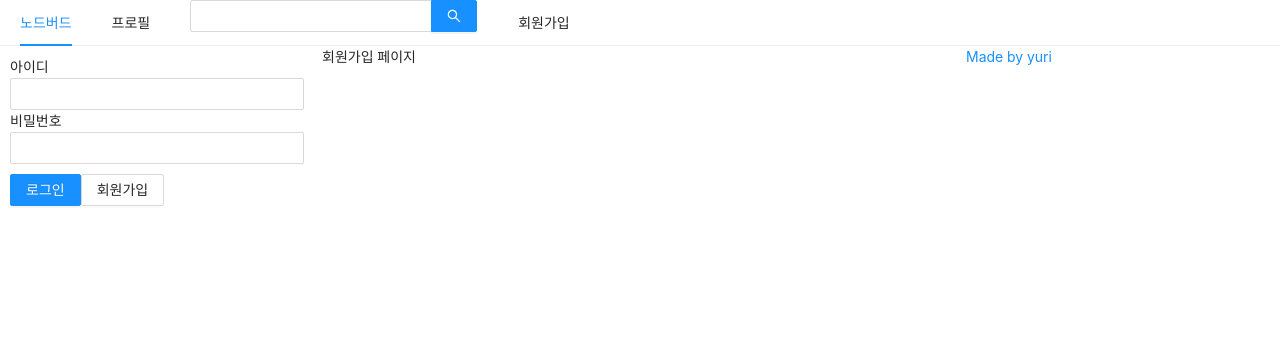
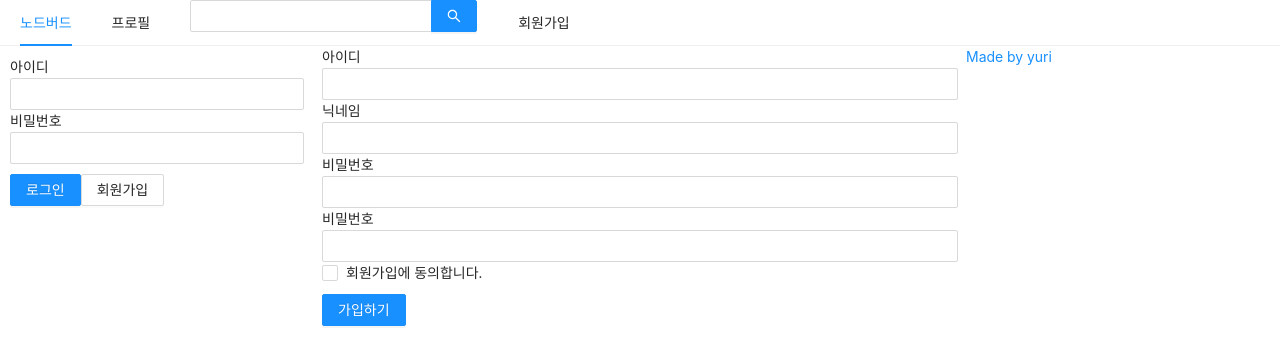
Before and after one commit to leyuri/react-nodebird, a Next.js app in the folder front/: page /signup in a window 1280 px wide. Shown: the top 364 px of the page. Built offline with nearby package versions, Linux system fonts and the light colour scheme.

Commit message:
Add : signup page

```diff
--- a/front/components/LoginForm.js
+++ b/front/components/LoginForm.js
@@ -5,6 +5,8 @@
 import 'antd/dist/antd.css'
 import Link from 'next/link'
 import styled from 'styled-components'
+import PropTypes from 'prop-types';
+import useInput from '../hooks/useInput';
 
 const ButtonWrapper = styled.div`
   margin-top: 10px;
@@ -16,16 +18,8 @@
 
 const LoginForm = ({ setIsLoggedIn }) => {
 
-    const [id, setId] = useState('');
-    const [password, setPassword] = useState('')
-
-    const onChangeId = useCallback((e) => {
-        setId(e.target.value);
-    },[])
-
-    const onChangePassword = useCallback((e) => {
-        setPassword(e.target.value);
-    }, [])
+    const [id, onChangeId] = useInput('');
+    const [password, onChangePassword] = useState('')
 
     const onSubmitForm = useCallback(() => {
         console.log({
@@ -63,4 +57,8 @@
     )
 }
 
+LoginForm.propTypes = {
+    setIsLoggedIn: PropTypes.func.isRequired
+}
+
 export default LoginForm
--- /dev/null
+++ b/front/hooks/useinput.js
@@ -0,0 +1,9 @@
+import { useState, useCallback } from 'react';
+
+export default (initialValue = null) => {
+    const [value, setValue] = useState(initialValue);
+    const handler = useCallback((e) => {
+        setValue(e.target.value)
+    }, [])
+    return [value, handler]
+}
--- a/front/pages/signup.js
+++ b/front/pages/signup.js
@@ -1,8 +1,46 @@
-import React from 'react'
+import React, {useState, useCallback} from 'react'
 import AppLayout from '../components/AppLayout';
 import Head from 'next/head'
+import {
+    Input, Form, Checkbox, Button
+  } from 'antd';
+import styled from 'styled-components'
+import useInput from '../hooks/useInput';
+
+const ErrorMessage = styled.div`
+  color: red;
+`;
 
 const Signup = () => {
+
+    const [id, onChangeId] = useInput('');
+    const [nickname, onChangeNickname] = useInput('');
+    const [password, onChangePassword] = useInput('');
+
+    const [passwordChcek, setPasswordCheck] = useState('');
+    const [passwordError, setPasswordError] = useState(false);
+    const onChangePasswordCheck = useCallback((e) => {
+        setPasswordCheck(e.target.value);
+        setPasswordError(e.target.value !== password);
+    }, [password])
+
+    const [term, setTerm] = useState('');
+    const [termError, setTermError] = useState(false);
+    const onchangeTerm = useCallback((e) => {
+        setTerm(e.target.checked);
+        setTermError(false)
+    })
+
+    const onSubmit = useCallback(() => {
+        if (password !== passwordChcek) {
+            return setPasswordError(true)
+        }
+        if (!term) {
+            return setTermError(true)
+        }
+        console.log(id, nickname, password)
+    },[password, passwordChcek, term])
+
     return (
         <>
             <Head>
@@ -10,7 +48,48 @@
                 <title>회원가입 | NodeBird</title>
             </Head>
             <AppLayout>
-                <div>회원가입 페이지</div>
+            <Form onFinish={onSubmit}>
+                <div>
+                    <label htmlFor='user-id'>아이디</label>
+                    <br />
+                    <Input name="user-id" value={id} required onChange={onChangeId}/>
+                </div>
+                <div>
+                    <label htmlFor='user-nickname'>닉네임</label>
+                    <br />
+                    <Input name="user-nickname" value={nickname} required onChange={onChangeNickname}/>
+                </div>
+                <div>
+                    <label htmlFor='user-password'>비밀번호</label>
+                    <br />
+                    <Input type="password" name="user-password" value={password} required onChange={onChangePassword}/>
+                </div>
+                <div>
+                    <label htmlFor='user-password-check'>비밀번호</label>
+                    <br />
+                    <Input
+                        type="password"
+                        name="user-password-check"
+                        value={passwordChcek}
+                        required
+                        onChange={onChangePasswordCheck}
+                    />
+                    {passwordError && <ErrorMessage>비밀번호가 일치하지 않습니다. </ErrorMessage>}
+                </div>
+                <div>
+                    <Checkbox
+                        name="user-term"
+                        checked={term}
+                        onChange={onchangeTerm}
+                    >
+                        회원가입에 동의합니다.
+                    </Checkbox>
+                    {termError && <ErrorMessage style={{color: 'red'}}>약관에 동의하셔야 합니다. </ErrorMessage>}
+                </div>
+                <div style={{marginTop: 10}}>
+                    <Button type='primary' htmlType='submit'>가입하기</Button>
+                </div>
+            </Form>
             </AppLayout>
 
         </>
```
